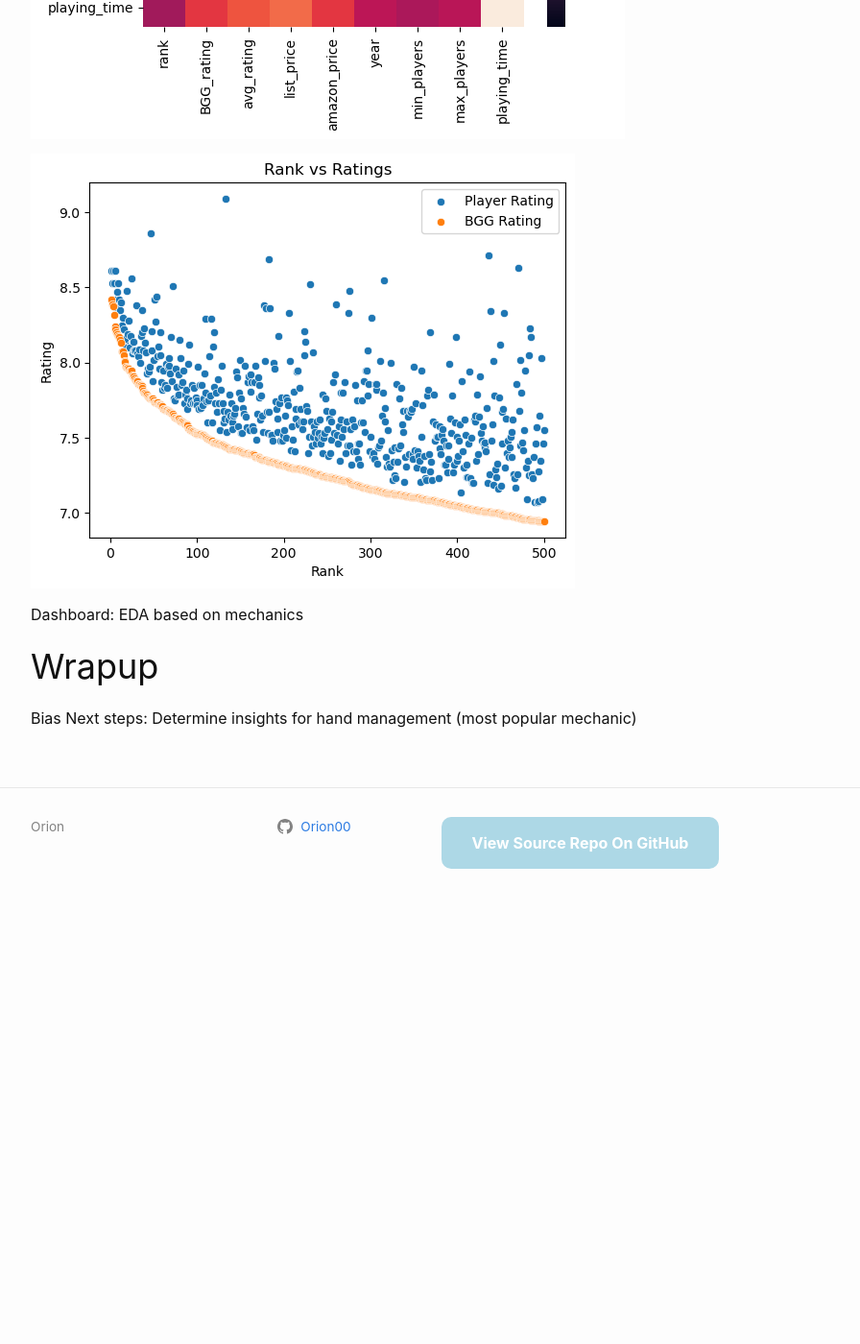
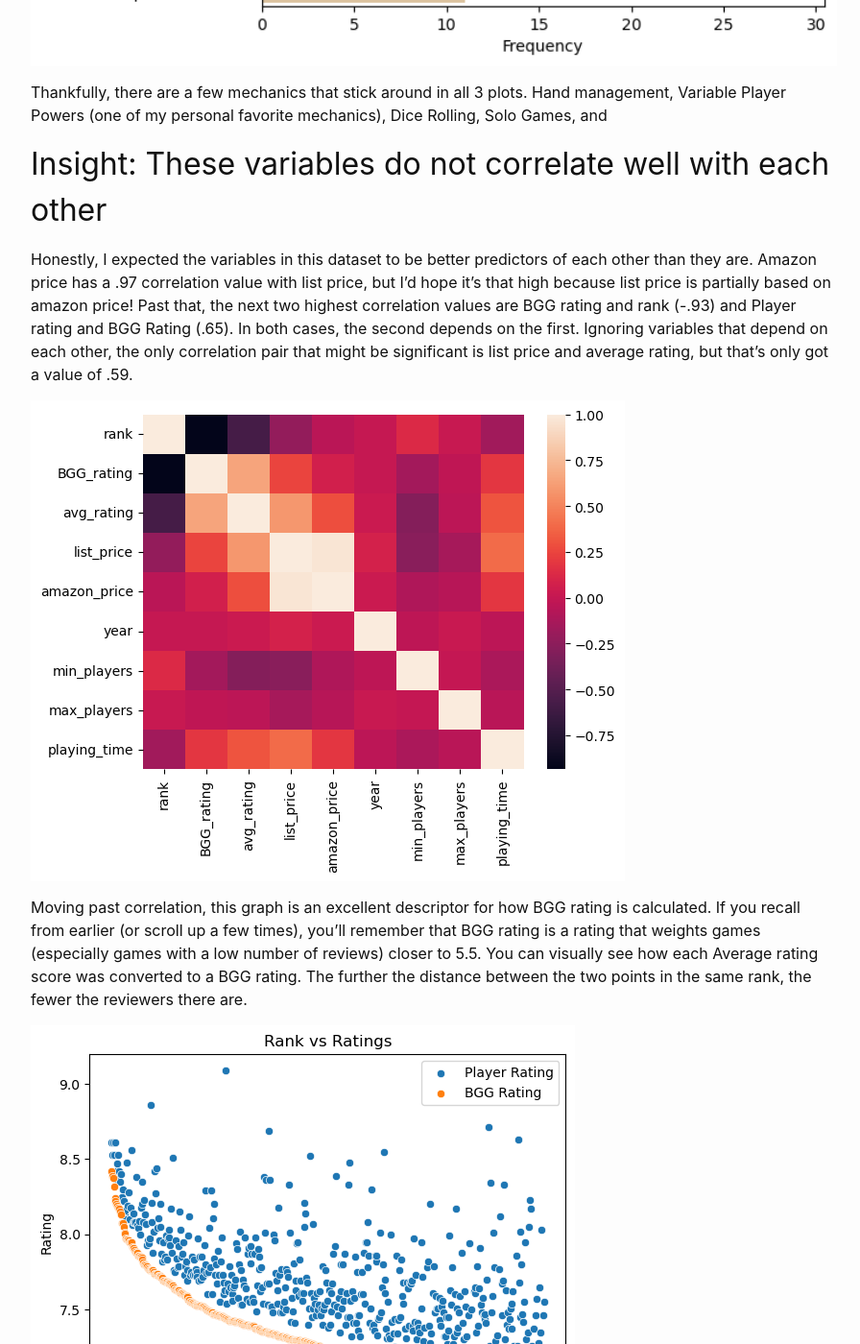
Before and after one commit to Orion00/Orion00.github.io, a Jekyll site: the page built from _posts/2022-12-9-good-games-part-2.md, in a window 1280 px wide and 1400 px high, scrolled down 5405 px. Shown: the whole window at 96% size, without its empty margins (188-1084 px from the left). Built offline with Jekyll 4.4.1, drawn with Linux system fonts in a browser that asks for light colours; comment, search, counter and statistics services are not loaded; before the commit the page ends 6370 px from its top, so only the background shows below that; some of the changed text lies outside the part shown.

Commit message:
Almost finish goodgames pt2

```diff
--- a/_posts/2022-12-9-good-games-part-2.md
+++ b/_posts/2022-12-9-good-games-part-2.md
@@ -51,7 +51,7 @@
 
 Looking at the dataset, one of the first things I noticed was the inclusion of absurdly long playing times. One of my current favorite games to play is Arkham Horror: the Card Game (Rank 27 in this dataset). In my experience, it takes a good 2.5 hours to a single scenario, and there are about 8 missions in a campaign. That's a 20+ hour commitment to play the same game with the same people 8 times. When reporting playing time, Arkham Horror counted a single mission as the playing time, which seems reasonable. Not every game did that, resulting in skewing my beautiful plots.
 
-[<img src="{{site.url}}/{{site.baseurl}}/assets/images/goodgames/minPlayersvsPlayTime.png" style="width:450px;"/>](/assets/images/goodgames/minPlayersvsPlayTime.png) [<img src="{{site.url}}/{{site.baseurl}}/assets/images/goodgames/minPlayersvsPlayTimeEdited.png" style="width:450px;"/>](/assets/images/goodgames/minPlayersvsPlayTimeEdited.png)
+[<img src="{{site.url}}/{{site.baseurl}}/assets/images/goodgames/minPlayersvsPlayTime.png" style="width:415px;float: left;"/>](/assets/images/goodgames/minPlayersvsPlayTime.png) [<img src="{{site.url}}/{{site.baseurl}}/assets/images/goodgames/minPlayersvsPlayTimeEdited.png" style="width:415px;float: right;"/>](/assets/images/goodgames/minPlayersvsPlayTimeEdited.png)
 
 Sleepings Gods and The 7th Continent boast playing times of 20 hours and 16.67 hours respectively. Looking deeper into both, they're both campaign games like Arkham Horror. I've not played either game, but I feel it's safe to assume both don't require 15+ hours of play in one sitting.
 
@@ -79,20 +79,19 @@
 
 Finally! My initial question. What mechanics are the most popular? Unfortunately it's not that simple to answer. You see, for fun I decided to make the same plot with the 500 top games, 100 top games, and 50 top games Board Game Geek has to offer. And the top mechanics changed! That's cheating!
 
-[<img src="{{site.url}}/{{site.baseurl}}/assets/images/goodgames/mostFreqMechanics500.png" style="width:300px;"/>](/assets/images/goodgames/mostFreqMechanics500.png) [<img src="{{site.url}}/{{site.baseurl}}/assets/images/goodgames/mostFreqMechanics100.png" style="width:300px;"/>](/assets/images/goodgames/mostFreqMechanics100.png) [<img src="{{site.url}}/{{site.baseurl}}/assets/images/goodgames/mostFreqMechanics50.png" style="width:300px;"/>](/assets/images/goodgames/mostFreqMechanics50.png)
+[<img src="{{site.url}}/{{site.baseurl}}/assets/images/goodgames/mostFreqMechanics500.png" style="width:60%px;margin: auto;"/>](/assets/images/goodgames/mostFreqMechanics500.png) [<img src="{{site.url}}/{{site.baseurl}}/assets/images/goodgames/mostFreqMechanics100.png" style="width:80%;margin: auto;"/>](/assets/images/goodgames/mostFreqMechanics100.png) [<img src="{{site.url}}/{{site.baseurl}}/assets/images/goodgames/mostFreqMechanics50.png" style="width:100%;margin: auto;"/>](/assets/images/goodgames/mostFreqMechanics50.png)
 
 Thankfully, there are a few mechanics that stick around in all 3 plots. Hand management, Variable Player Powers (one of my personal favorite mechanics), Dice Rolling, Solo Games, and
 
 ## Insight: These variables do not correlate well with each other
 
+Honestly, I expected the variables in this dataset to be better predictors of each other than they are. Amazon price has a .97 correlation value with list price, but I'd hope it's that high because list price is partially based on amazon price! Past that, the next two highest correlation values are BGG rating and rank (-.93) and Player rating and BGG Rating (.65). In both cases, the second depends on the first. Ignoring variables that depend on each other, the only correlation pair that might be significant is list price and average rating, but that's only got a value of .59.
+
 ![A Correlation Matrix of Numerical Variables]({{site.url}}/{{site.baseurl}}/assets/images/goodgames/correlationMatrix.png)
 
+Moving past correlation, this graph is an excellent descriptor for how BGG rating is calculated. If you recall from earlier (or scroll up a few times), you'll remember that BGG rating is a rating that weights games (especially games with a low number of reviews) closer to 5.5. You can visually see how each Average rating score was converted to a BGG rating. The further the distance between the two points in the same rank, the fewer the reviewers there are.
+
 ![Rank vs Rating by Rating Type]({{site.url}}/{{site.baseurl}}/assets/images/goodgames/rankvsRating.png)
-
-
-Dashboard: EDA based on mechanics
-
-
 
 # Wrapup
 
```
